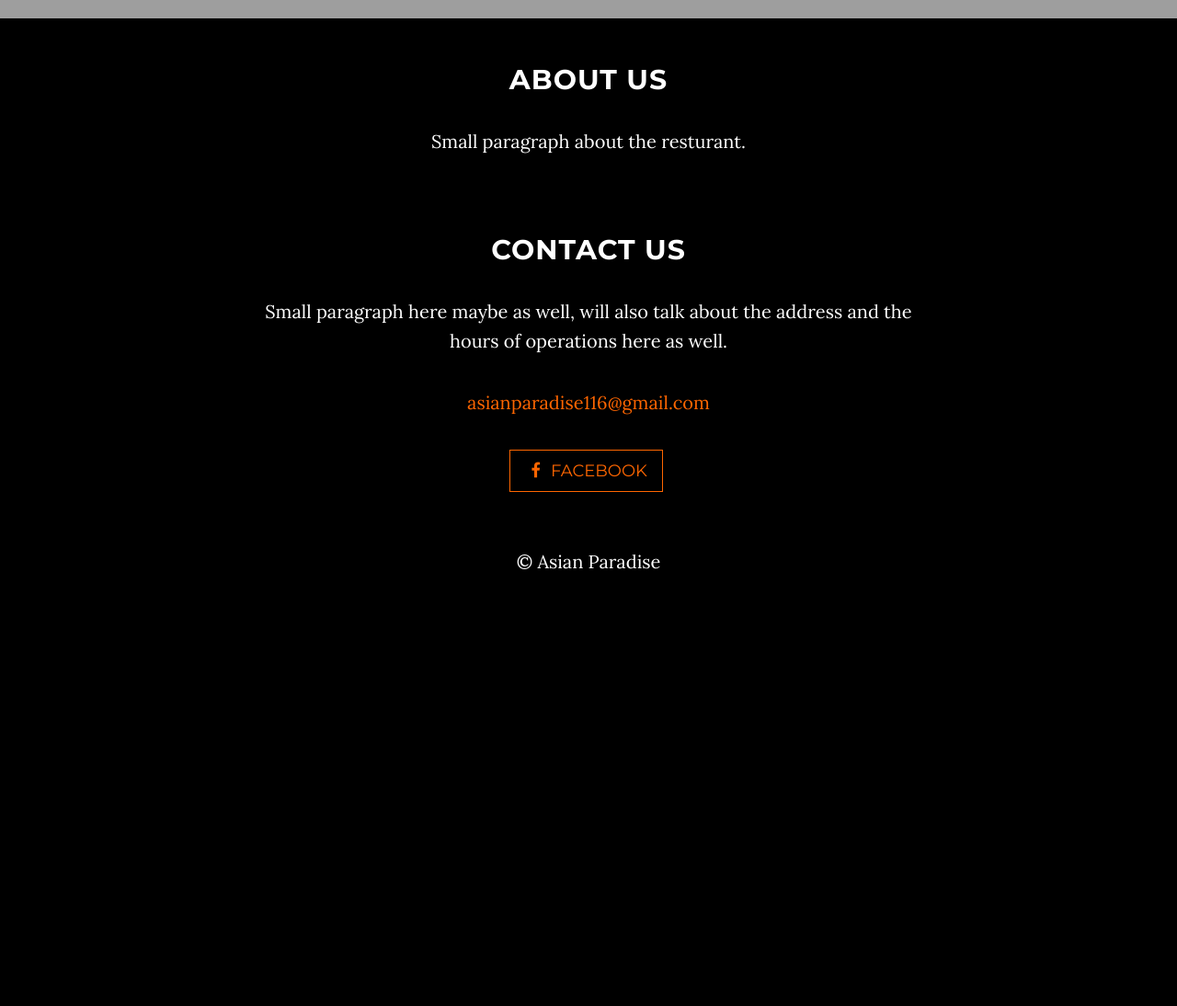
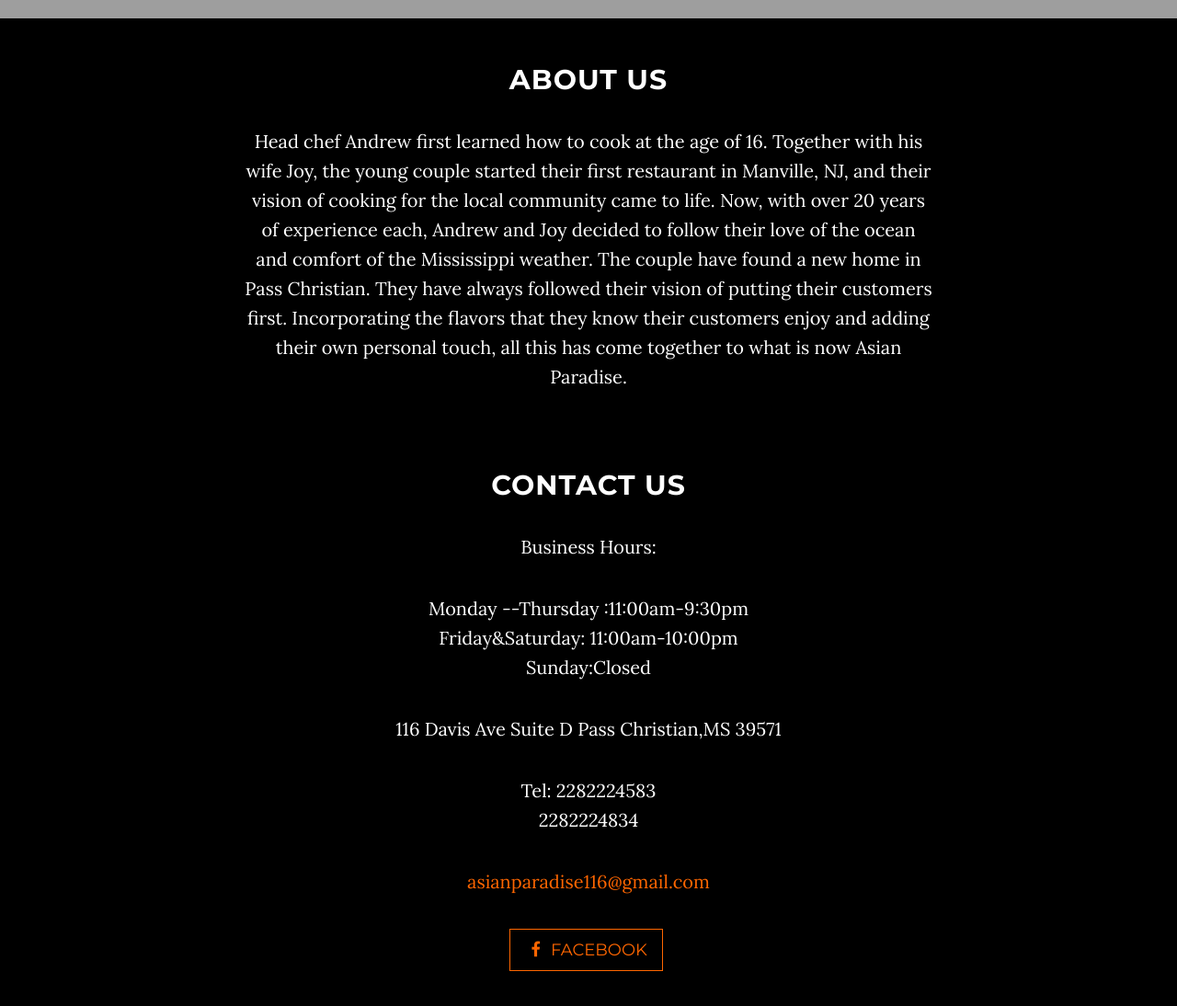
Before and after one commit to Alfredauyeung/Alfredauyeung.github.io, a plain HTML site: page asian resturant/index.html in a window 1280 px wide. Shown: the part 780-1874 px from the top of the page at 92% size. Before the commit the page ends 1457 px from the top, so only its background shows below. Drawn offline with Linux system fonts and the light colour scheme; some packages are replaced by stand-ins of ours; grey boxes are pictures that could not be loaded.

Commit message:
recieved needed info added in places

```diff
--- a/asian resturant/index.html
+++ b/asian resturant/index.html
@@ -88,7 +88,7 @@
         <div class="row">
             <div class="col-lg-8 col-lg-offset-2">
                 <h2>About Us</h2>
-                <p>Small paragraph about the resturant.</p>
+                <p>Head chef Andrew first learned how to cook at the age of 16.  Together with his wife Joy, the young couple started their first restaurant in Manville, NJ, and their vision of cooking for the local community came to life.  Now, with over 20 years of experience each, Andrew and Joy decided to follow their love of the ocean and comfort of the Mississippi weather.  The couple have found a new home in Pass Christian.  They have always followed their vision of putting their customers first.  Incorporating the flavors that they know their customers enjoy and adding their own personal touch, all this has come together to what is now Asian Paradise.</p>
             </div>
         </div>
     </section>
@@ -98,12 +98,14 @@
         <div class="row">
             <div class="col-lg-8 col-lg-offset-2">
                 <h2>Contact Us</h2>
-                <p>Small paragraph here maybe as well, will also talk about the address and the hours of operations here as well.</p>
+                <p>Business Hours:</p><p> Monday --Thursday :11:00am-9:30pm</br> Friday&Saturday: 11:00am-10:00pm </br>Sunday:Closed</p>
+                <p>116 Davis Ave Suite D Pass Christian,MS 39571</p>
+                <p>Tel: 2282224583 <br>2282224834</p>
                 <p><a class="email" href="mailto:feedback@startbootstrap.com">asianparadise116@gmail.com</a>
                 </p>
                 <ul class="list-inline banner-social-buttons">
                     <li>
-                        <a href="https://plus.google.com/+Startbootstrap/posts" class="btn btn-default btn-lg facebut"><i class="fa fa-facebook fa-fw"></i> <span class="network-name">Facebook</span></a>
+                        <a href=https://www.facebook.com/Asian-Paradise-1447675662148242/?fref=ts" class="btn btn-default btn-lg facebut"><i class="fa fa-facebook fa-fw"></i> <span class="network-name">Facebook</span></a>
                     </li>
                 </ul>
             </div>
```
